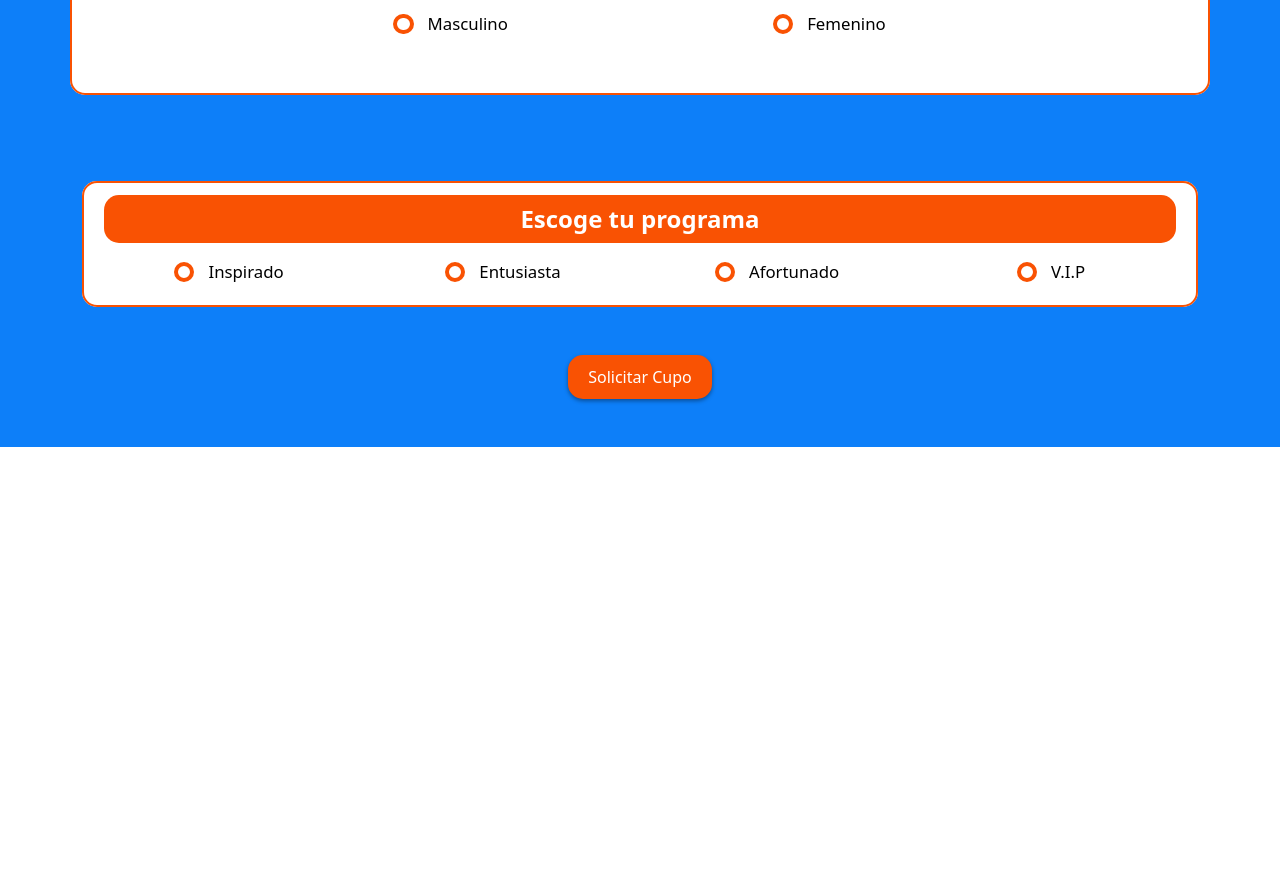
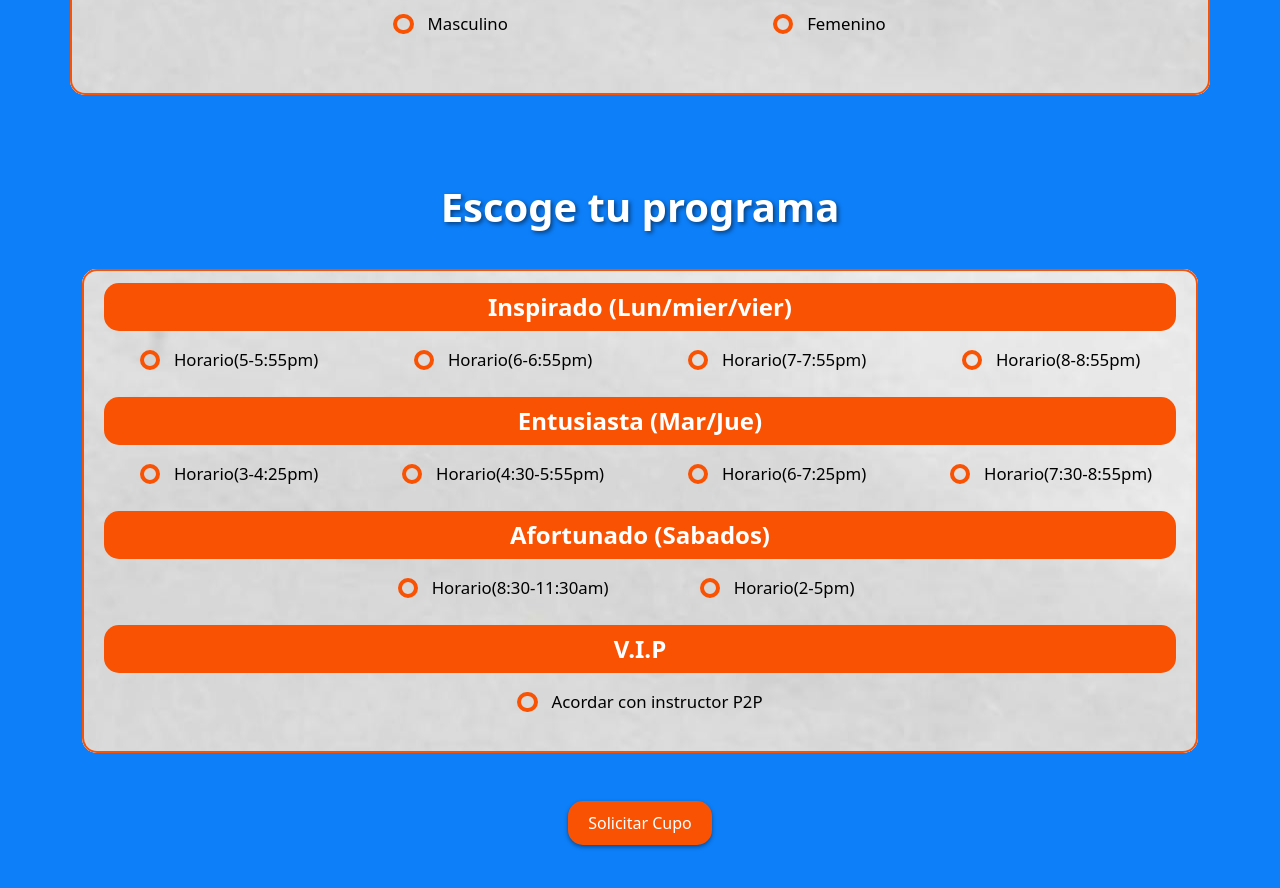
Before and after one commit to eurekalanguagelearning/Inscripciones, a website: page index.html in a window 1280 px wide. Shown: the part 1288-2176 px from the top of the page. Before the commit the page ends 1735 px from the top, so only its background shows below. Drawn offline with Linux system fonts and the light colour scheme; files whose address does not match are found by name.

Commit message:
Actualizacion de formulario con horario

```diff
--- a/css/index.css
+++ b/css/index.css
@@ -147,8 +147,11 @@ fieldset {
     padding: 12px 20px;
     border-radius: 15px;
     border: 2px solid rgb(249, 82, 3);
-    background:rgb(255, 255, 255);
+    background-color: white;
     margin-top: 30px;
+    background-image:url('../img/background-paper.jpg') !important ;
+    background-repeat: no-repeat !important;
+    background-position: center !important;
 }
 
 li {
@@ -210,11 +213,7 @@ input, textarea, select {
 
 
 
-.fieldset-datos{
-    width: 100%;
-    box-sizing: border-box;
-    margin-bottom: 16px;
-}
+
 
 .opciones-servicio label {
     font-size: 1.05rem;
--- a/index.html
+++ b/index.html
@@ -145,13 +145,13 @@
                                     <div class="row justify-content-center opciones-servicio">
                                         <div class="col-md-4 col-12 mb-2 mb-md-0">
                                             <label class="d-flex align-items-center justify-content-center gap-2">
-                                                <input type="radio" value="Masculino" name="clase">
+                                                <input type="radio" value="Masculino" name="genero">
                                                 Masculino
                                             </label>
                                         </div>
                                         <div class="col-md-4 col-12 mb-2 mb-md-0">
                                             <label class="d-flex align-items-center justify-content-center gap-2">
-                                                <input type="radio" value="Femenino" name="clase">
+                                                <input type="radio" value="Femenino" name="genero">
                                                 Femenino
                                             </label>
                                         </div>
@@ -169,33 +169,92 @@
 
                     </div>
                 <br>
+                <a href="#"><h1 class="pt-5">Escoge tu programa</h1></a>
+
                 <fieldset class="w-100 fieldset-servicio">
-                    <legend>Escoge tu programa</legend>
-                    <div class="row justify-content-center opciones-servicio">
+                    <legend>Inspirado
+                        (Lun/mier/vier)</legend>
+                    <div class="row  mb-3 opciones-servicio">
                         <div class="col-md-3 col-12 mb-2 mb-md-0">
                             <label class="d-flex align-items-center justify-content-center gap-2">
-                                <input type="radio" value="inspirado" name="programa">
-                                Inspirado
+                                <input type="radio" value="inspirado/5-5:55pm" name="programa">
+                                Horario(5-5:55pm)
                             </label>
                         </div>
                         <div class="col-md-3 col-12 mb-2 mb-md-0">
                             <label class="d-flex align-items-center justify-content-center gap-2">
-                                <input type="radio" value="entusiasta" name="programa">
-                                Entusiasta
+                                <input type="radio" value="inspirado/6-6:55pm" name="programa">
+                                Horario(6-6:55pm)
                             </label>
                         </div>
                         <div class="col-md-3 col-12">
                             <label class="d-flex align-items-center justify-content-center gap-2">
-                                <input type="radio" value="afortunado" name="programa">
-                                Afortunado
+                                <input type="radio" value="inspirado/7-7:55pm" name="programa">
+                                Horario(7-7:55pm)
                             </label>
                         </div>
                         <div class="col-md-3 col-12">
                             <label class="d-flex align-items-center justify-content-center gap-2">
-                                <input type="radio" value="V.I.P" name="programa">
-                                V.I.P
+                                <input type="radio" value="inspirado/8-8:55pm" name="programa">
+                                Horario(8-8:55pm)
                             </label>
                         </div>
+                    </div>
+                    <legend>Entusiasta
+                        (Mar/Jue)</legend>
+                    <div class="row mt-3 mb-3 justify-content-center opciones-servicio">
+                        <div class="col-md-3 col-12 mb-2 mb-md-0">
+                            <label class="d-flex align-items-center justify-content-center gap-2">
+                                <input type="radio" value="entusiasta/3-4:25pm" name="programa">
+                                Horario(3-4:25pm)
+                            </label>
+                        </div>
+                        <div class="col-md-3 col-12 mb-2 mb-md-0">
+                            <label class="d-flex align-items-center justify-content-center gap-2">
+                                <input type="radio" value="entusiasta/4:30-5:55pm" name="programa">
+                                Horario(4:30-5:55pm)
+                            </label>
+                        </div>
+                        <div class="col-md-3 col-12">
+                            <label class="d-flex align-items-center justify-content-center gap-2">
+                                <input type="radio" value="entusiasta/6-7:25pm" name="programa">
+                                Horario(6-7:25pm)
+                            </label>
+                        </div>
+                        <div class="col-md-3 col-12">
+                            <label class="d-flex align-items-center justify-content-center gap-2">
+                                <input type="radio" value="entusiasta/7:30-8:55pm" name="programa">
+                                Horario(7:30-8:55pm)
+                            </label>
+                        </div>
+                    </div>
+                    <legend>Afortunado
+                        (Sabados)</legend>
+                    <div class="row mt-3 mb-3 justify-content-center opciones-servicio">
+                        <div class="col-md-3 col-12 mb-2 mb-md-0">
+                            <label class="d-flex align-items-center justify-content-center gap-2">
+                                <input type="radio" value="afortunado/8:30-11:30am" name="programa">
+                                Horario(8:30-11:30am)
+                            </label>
+                        </div>
+                        <div class="col-md-3 col-12 mb-2 mb-md-0">
+                            <label class="d-flex align-items-center justify-content-center gap-2">
+                                <input type="radio" value="afortunado/2-5pm" name="programa">
+                                Horario(2-5pm)
+                            </label>
+                        </div>
+
+                    </div>
+                    <legend>V.I.P</legend>
+                    <div class="row mt-3 mb-3 justify-content-center opciones-servicio">
+                        <div class="col-md-3 col-12 mb-2 mb-md-0">
+                            <label class="d-flex align-items-center justify-content-center gap-2">
+                                <input type="radio" value="V.I.P" name="programa">
+                                Acordar con instructor P2P
+                            </label>
+                        </div>
+
+
                     </div>
                 </fieldset>
         <br>
--- a/js/form-validation.js
+++ b/js/form-validation.js
@@ -11,7 +11,7 @@ document.addEventListener('DOMContentLoaded', () => {
 
         // Elimina tags HTML (<, >), comillas dobles/simples y backticks
         return value.replace(/<|>/g, '')
-                    .replace(/"|'|`/g, '');
+                    .replace(/"|`/g, '');
     }
 
     // 3. Función de validación de patrones (detección de scripts)
```
Also changed, not shown: img/background-paper.jpg (added), img/background-paper2.jpg (added).
